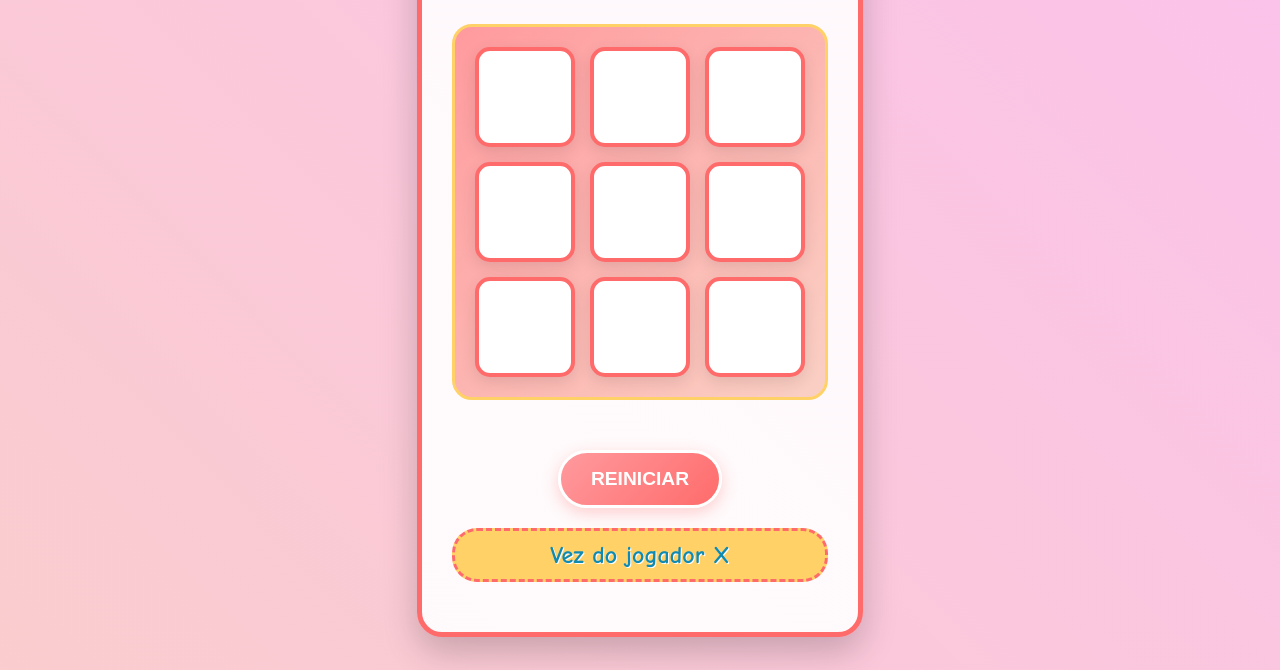
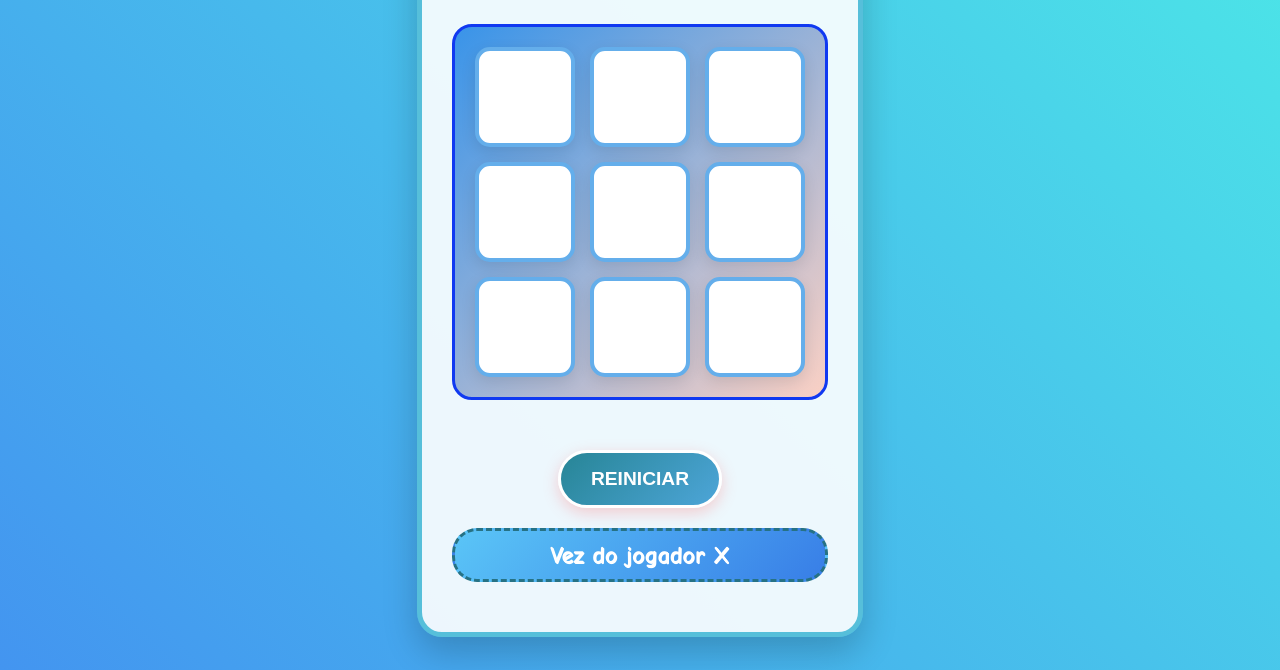
Before and after one commit to DuarteeDev/Jogo-da-Velha, a plain HTML site: page index.html in a window 1280 px wide. Shown: the part 130-800 px from the top of the page. Drawn offline with Linux system fonts and the light colour scheme.

Commit message:
Modifiquei o style.css

```diff
--- a/style.css
+++ b/style.css
@@ -9,7 +9,7 @@
         justify-content: center;
         align-items: center;
         min-height: 100vh;
-        background: linear-gradient(45deg, #ff9a9e, #fad0c4, #fbc2eb, #a6c1ee);
+        background: linear-gradient(45deg, #3fc9f3, #4079f3, #4ce7e7, #a6c1ee);
         background-size: 400% 400%;
         animation: gradientBackground 8s ease infinite;
         font-family: 'Comic Sans MS', cursive, sans-serif;
@@ -27,11 +27,11 @@
         padding: 30px;
         border-radius: 25px;
         box-shadow: 0 15px 35px rgba(0, 0, 0, 0.2);
-        border: 5px solid #ff6b6b;
+        border: 5px solid #56bfda;
     }
 
     h1 {
-        color: #ff6b6b;
+        color: #3f60a8;
         font-size: 3em;
         margin-bottom: 20px;
         text-shadow: 3px 3px 0 #ffd166;
@@ -49,16 +49,16 @@
         grid-template-rows: repeat(3, 100px);
         gap: 15px;
         margin: 30px auto;
-        background: linear-gradient(135deg, #ff9a9e, #fad0c4);
+        background: linear-gradient(135deg, #3994e9, #fad0c4);
         padding: 20px;
         border-radius: 20px;
-        border: 3px solid #ffd166;
+        border: 3px solid #1039f1;
     }
 
     .cell {
         width: 100px;
         height: 100px;
-        border: 4px solid #ff6b6b;
+        border: 4px solid #64aeeb;
         border-radius: 15px;
         display: flex;
         justify-content: center;
@@ -73,7 +73,7 @@
 
     .cell:hover {
         transform: scale(1.05);
-        background: #ffeaa7;
+        background: #42cef1;
         box-shadow: 0 8px 20px rgba(0, 0, 0, 0.2);
     }
 
@@ -84,13 +84,13 @@
     }
 
     .cell.o {
-        color: #ff6b6b;
+        color: #23a9ad;
         text-shadow: 2px 2px 0 #b33c3c;
         font-size: 60px;
     }
 
     button {
-        background: linear-gradient(135deg, #ff9a9e, #ff6b6b);
+        background: linear-gradient(135deg, #278596, #4da5d8);
         color: white;
         padding: 15px 30px;
         font-size: 1.2em;
@@ -108,7 +108,7 @@
     button:hover {
         transform: translateY(-3px);
         box-shadow: 0 8px 25px rgba(255, 107, 107, 0.4);
-        background: linear-gradient(135deg, #ff6b6b, #ff9a9e);
+        background: linear-gradient(135deg, #5ac5f7, #387ee7);
     }
 
     button:active {
@@ -117,14 +117,14 @@
 
     #status {
         font-size: 1.5em;
-        color: #118ab2;
+        color: #ffffff;
         margin: 20px 0;
         font-weight: bold;
         text-shadow: 1px 1px 0 #ffffff;
-        background: #ffd166;
+        background: linear-gradient(135deg, #5ac5f7, #387ee7);
         padding: 10px 20px;
         border-radius: 25px;
-        border: 3px dashed #ff6b6b;
+        border: 3px dashed #267285;
     }
 
     /* Animações para as peças */
```
